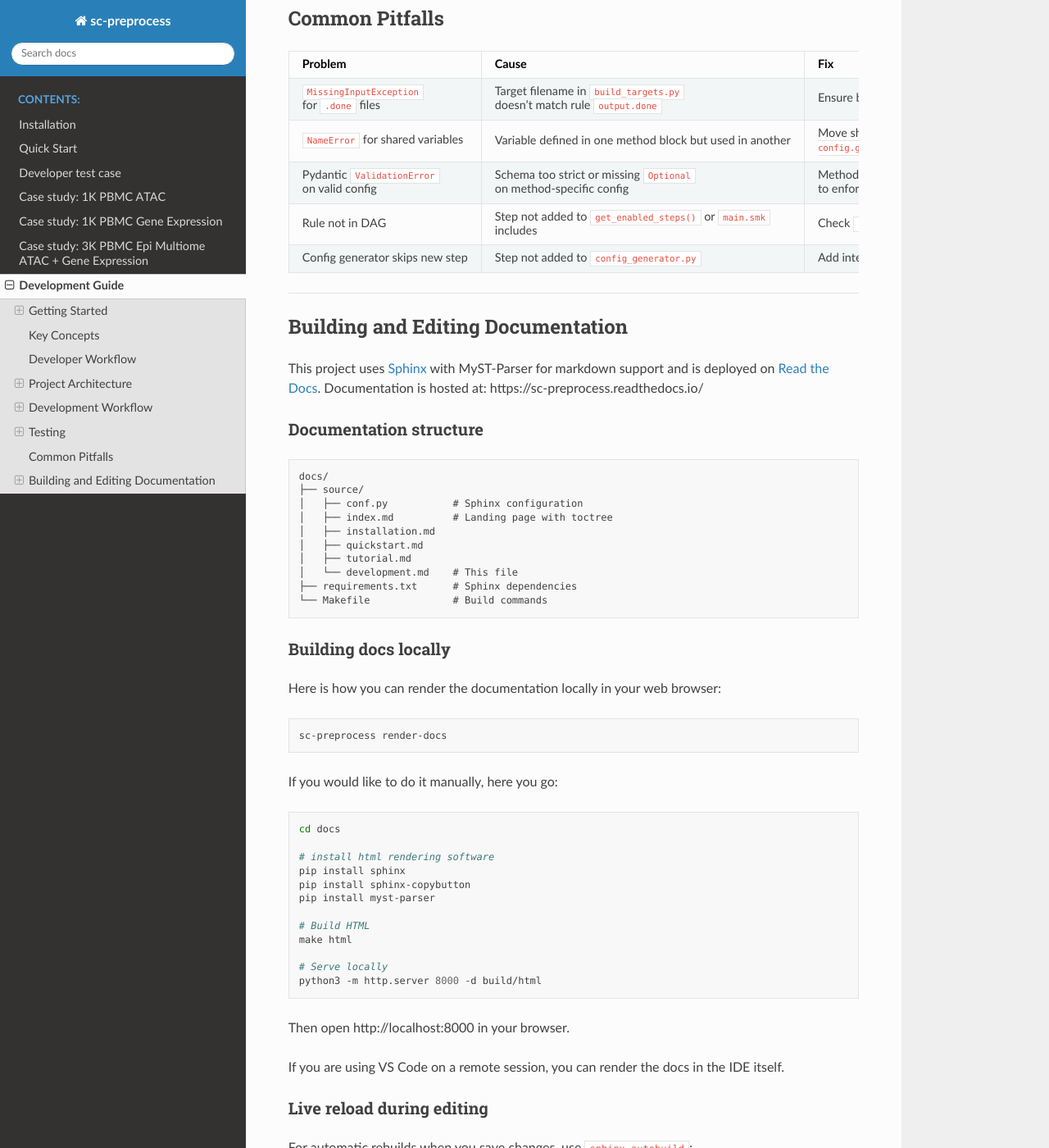
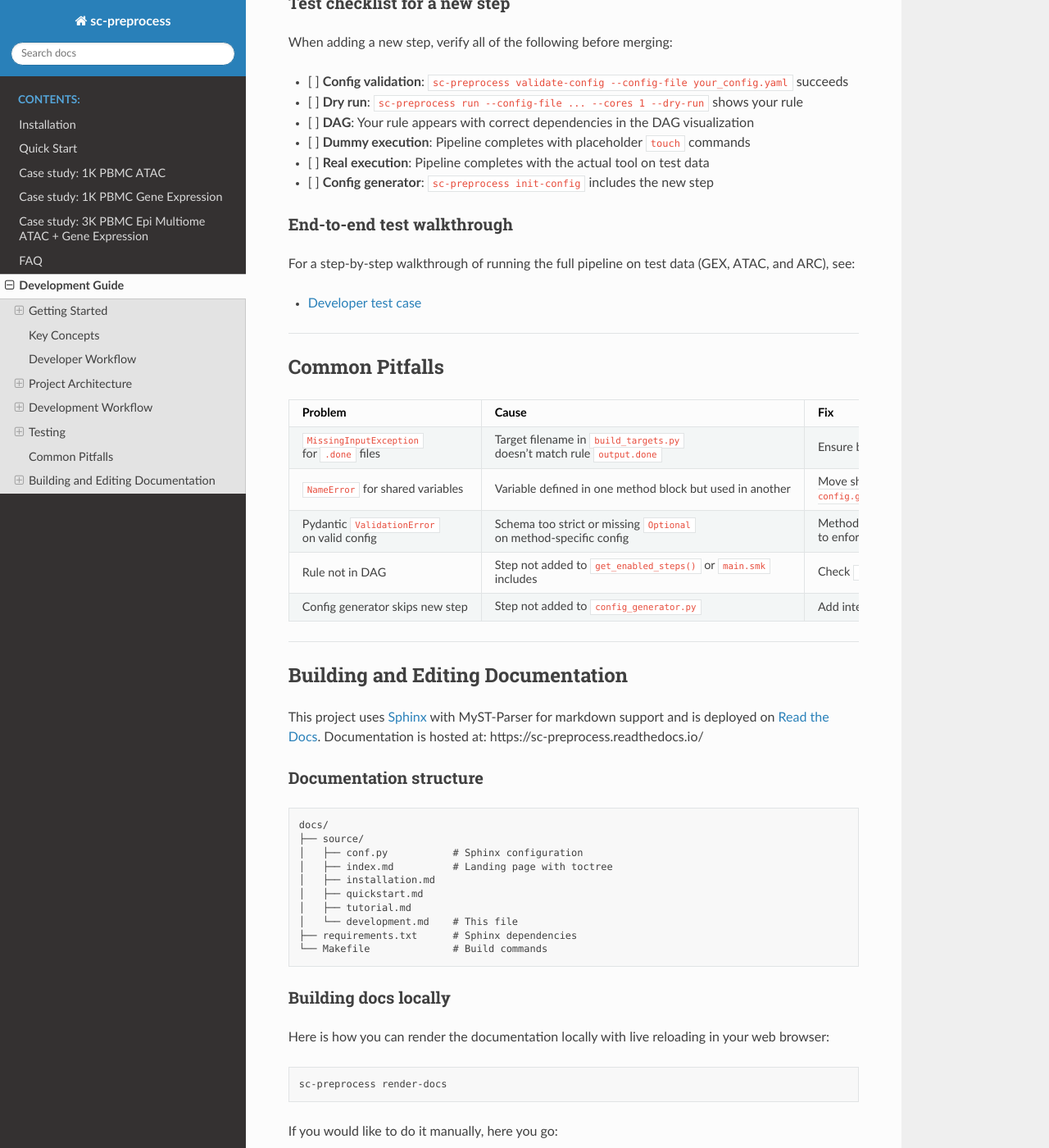
Before and after one commit to mschecht/cellranger-snakemake, a Sphinx documentation site: the page built from docs/source/development.md, in a window 1280 px wide and 1400 px high, scrolled down 11902 px. Shown: the whole window at 82% size. Built offline with Sphinx 7.4.7 and the Read the Docs theme 3.1.0, drawn with Linux system fonts in a browser that asks for light colours; some of the changed text lies outside the part shown.

Commit message:
docs: restructure docs (move doc-building to development, rename tutorial)

````diff
--- a/docs/source/development.md
+++ b/docs/source/development.md
@@ -10,6 +10,20 @@
 ```bash
 git pull
 pip install -e .
+```
+
+### Building the documentation
+
+To build and preview the docs locally, install the documentation dependencies:
+
+```bash
+pip install -e ".[docs]"
+```
+
+Then serve with auto-reload:
+
+```bash
+sphinx-autobuild docs/source docs/build/html
 ```
 
 ### Updating dependencies
@@ -531,6 +545,16 @@
 - [ ] **Real execution**: Pipeline completes with the actual tool on test data
 - [ ] **Config generator**: `sc-preprocess init-config` includes the new step
 
+### End-to-end test walkthrough
+
+For a step-by-step walkthrough of running the full pipeline on test data (GEX, ATAC, and ARC), see:
+
+```{toctree}
+:maxdepth: 1
+
+tutorial
+```
+
 ---
 
 ## Common Pitfalls
@@ -566,7 +590,7 @@
 
 ### Building docs locally
 
-Here is how you can render the documentation locally in your web browser:
+Here is how you can render the documentation locally with live reloading in your web browser:
 
 ```bash
 sc-preprocess render-docs
@@ -593,12 +618,9 @@
 
 If you are using VS Code on a remote session, you can render the docs in the IDE itself.
 
-### Live reload during editing
-
 For automatic rebuilds when you save changes, use `sphinx-autobuild`:
 
 ```bash
-pip install sphinx-autobuild
 sphinx-autobuild source build/html --port 8000
 ```
 
````
Also changed, not shown: other parts of docs/source/development.md (+1 -0 lines), docs/source/index.md (+1 -1 lines), docs/source/installation.md (+1 -14 lines).
